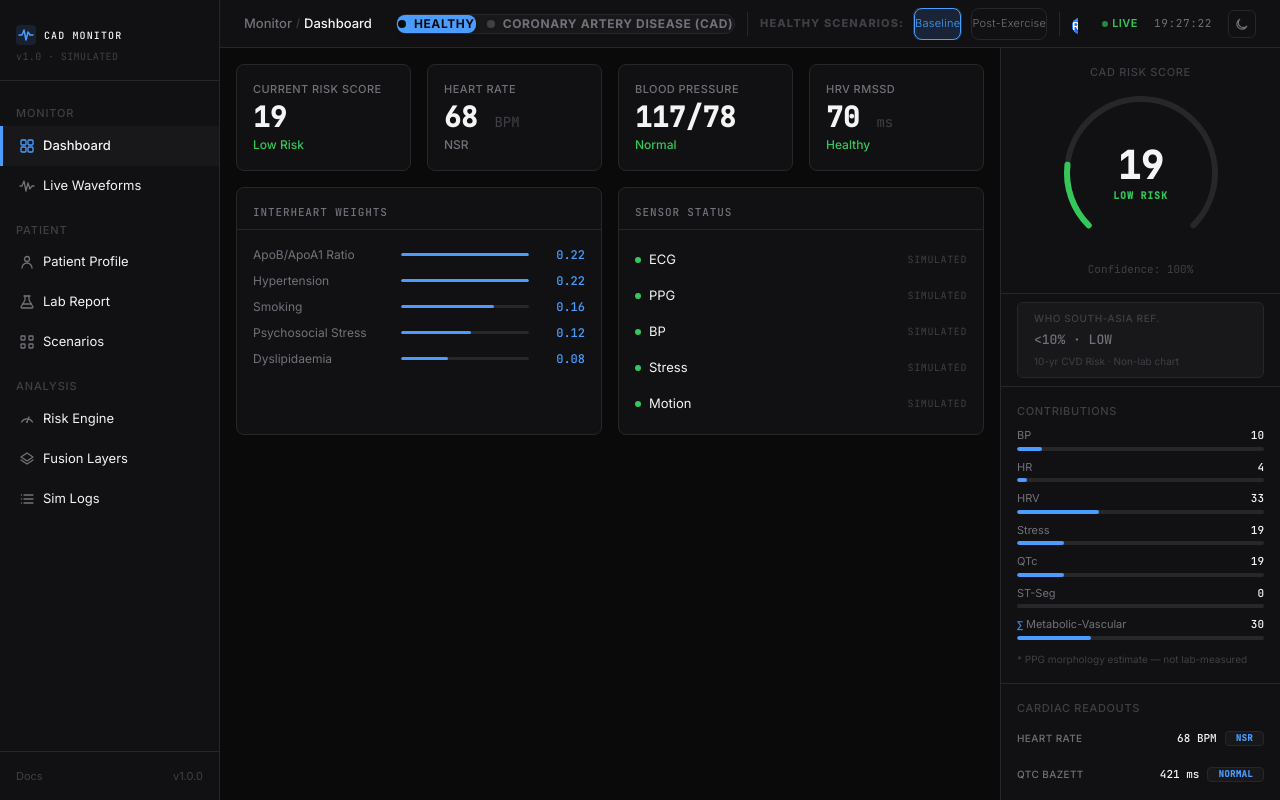
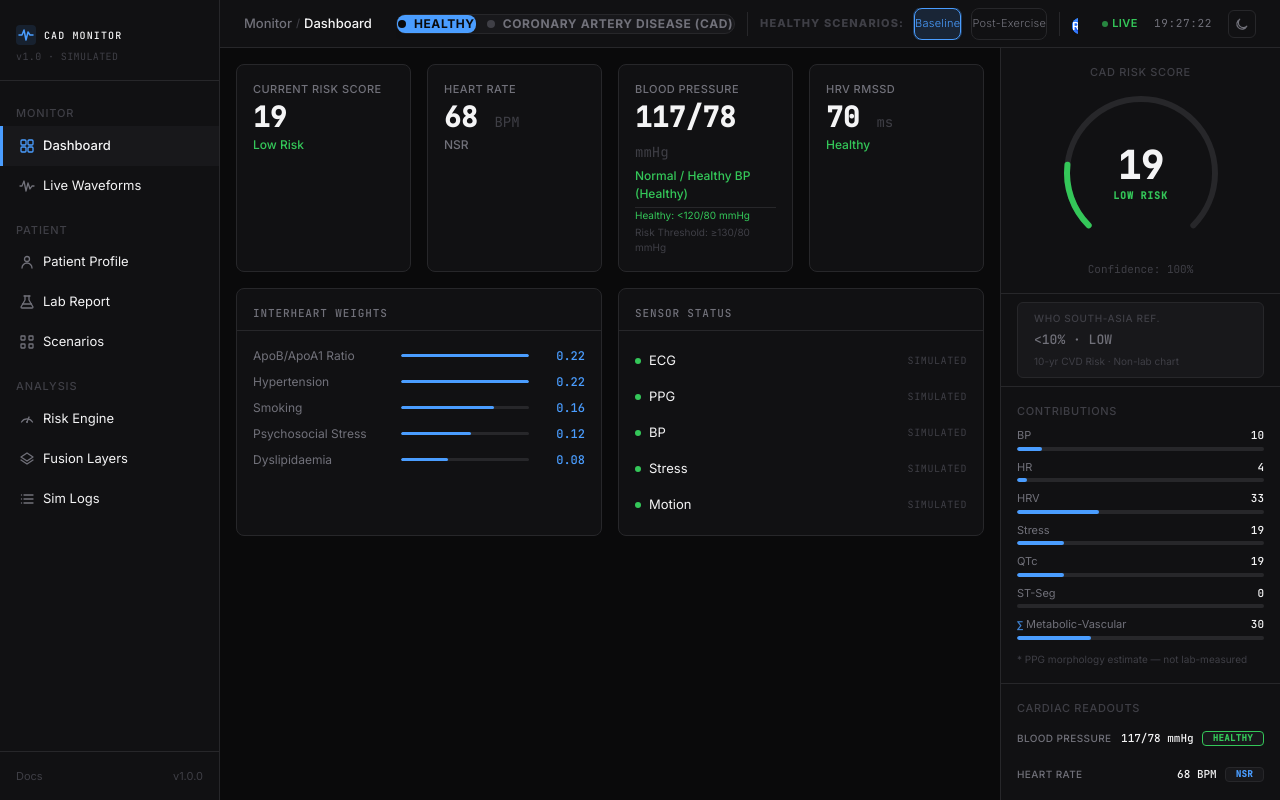
Before and after one commit to anirudh0405/codes, a React (Vite) app in the folder cad-risk-simulator/: page / in a window 1280 px wide. Built offline with nearby package versions, Linux system fonts and the light colour scheme.

Commit message:
ranges added

```diff
--- a/cad-risk-simulator/src/components/Dashboard/DashboardHome.tsx
+++ b/cad-risk-simulator/src/components/Dashboard/DashboardHome.tsx
@@ -11,6 +11,7 @@ import React from 'react';
 import { useSimStore } from '../../store/simStore';
 import { WEIGHTS } from '../../riskEngine';
 import { SensorType } from '../../hal/ISensorSource';
+import { classifyBP } from '../../lib/bpRanges';
 
 // ── Risk helpers ─────────────────────────────────────────────────────────────
 
@@ -18,12 +19,6 @@ function getRiskColor(band: string): string {
   if (band === 'High') return 'var(--risk-high)';
   if (band === 'Moderate') return 'var(--risk-moderate)';
   return 'var(--risk-low)';
-}
-
-function bpStatusLabel(sys: number): { label: string; color: string } {
-  if (sys >= 140) return { label: 'Hypertensive', color: 'var(--risk-high)' };
-  if (sys >= 130) return { label: 'Elevated', color: 'var(--risk-moderate)' };
-  return { label: 'Normal', color: 'var(--risk-low)' };
 }
 
 function hrvStatusLabel(hrv: number): { label: string; color: string } {
@@ -67,7 +62,7 @@ export function DashboardHome() {
   const dia   = snapshot?.diastolic ?? 80;
   const hrvVal = snapshot?.hrv ?? 0;
 
-  const bp  = bpStatusLabel(sys);
+  const bpInfo = classifyBP(sys, dia);
   const hrv = hrvStatusLabel(hrvVal);
 
   return (
@@ -100,11 +95,17 @@ export function DashboardHome() {
         <div className="panel-card dash-stat-card">
           <span className="dash-stat-label">Blood Pressure</span>
           <span className="dash-stat-value" style={{ fontFamily: 'var(--font-mono)' }}>
-            {sys}/{dia}
+            {sys}/{dia} <span className="dash-stat-unit">mmHg</span>
           </span>
-          <span className="dash-stat-sub" style={{ color: bp.color }}>
-            {bp.label}
+          <span className="dash-stat-sub" style={{ color: bpInfo.color }}>
+            {bpInfo.label} ({bpInfo.shortLabel})
           </span>
+          <div className="mt-1.5 pt-1.5 border-t border-[var(--border)] text-[10px] text-[var(--text-tertiary)] flex flex-col gap-0.5">
+            <span style={{ color: 'var(--risk-low)' }}>Healthy: &lt;120/80 mmHg</span>
+            <span style={{ color: sys >= 130 || dia >= 80 ? 'var(--risk-high)' : 'var(--text-tertiary)' }}>
+              Risk Threshold: ≥130/80 mmHg
+            </span>
+          </div>
         </div>
 
         {/* Card 4: HRV RMSSD */}
--- a/cad-risk-simulator/src/components/Dashboard/LiveWaveforms.tsx
+++ b/cad-risk-simulator/src/components/Dashboard/LiveWaveforms.tsx
@@ -11,6 +11,7 @@
 
 import React, { useRef, useCallback, useEffect } from 'react';
 import { useSimStore } from '../../store/simStore';
+import { classifyBP } from '../../lib/bpRanges';
 
 // ── Inline WaveformChart (same as App.tsx, no glow) ──────────────────────────
 
@@ -155,7 +156,7 @@ export function LiveWaveforms() {
   const lipidConf = riskResult?.lipidConfidence ?? 1.0;
   const lipidLowConf = lipidConf < 0.70;
 
-  const bp  = bpStatusLabel(sys);
+  const bpInfo = classifyBP(sys, dia);
   const str = stressStatusLabel(stress);
   const hrv = hrvStatusLabel(hrvVal);
 
@@ -204,11 +205,17 @@ export function LiveWaveforms() {
         <div className="panel-card dash-stat-card">
           <span className="dash-stat-label">Blood Pressure</span>
           <span className="dash-stat-value" style={{ fontFamily: 'var(--font-mono)' }}>
-            {sys}/{dia}
+            {sys}/{dia} <span className="dash-stat-unit">mmHg</span>
           </span>
-          <span className="dash-stat-sub" style={{ color: bp.color }}>
-            {bp.label}
+          <span className="dash-stat-sub" style={{ color: bpInfo.color }}>
+            {bpInfo.label}
           </span>
+          <div className="mt-1 pt-1 border-t border-[var(--border)] text-[10px] text-[var(--text-tertiary)] flex flex-col gap-0.5">
+            <span style={{ color: 'var(--risk-low)' }}>Healthy: &lt;120/80 mmHg</span>
+            <span style={{ color: sys >= 130 || dia >= 80 ? 'var(--risk-high)' : 'var(--text-tertiary)' }}>
+              Risk Threshold: ≥130/80 mmHg
+            </span>
+          </div>
         </div>
 
         {/* Stress Index */}
--- a/cad-risk-simulator/src/components/layout/RightPanelContent.tsx
+++ b/cad-risk-simulator/src/components/layout/RightPanelContent.tsx
@@ -14,6 +14,7 @@
 import React, { useState, useEffect, useCallback, useRef } from 'react';
 import { useSimStore } from '../../store/simStore';
 import { AnimatedScore, AnimatedNumber } from '@/components/ui/AnimatedNumber';
+import { classifyBP } from '../../lib/bpRanges';
 
 // ── Helpers ──────────────────────────────────────────────────────────────────
 
@@ -151,6 +152,8 @@ function CardiacReadouts() {
   const stLabel = Math.abs(snapshot.stSegment) > 0.1 ? 'DEVIATED' : 'ISOELECTRIC';
   const stTagColor = Math.abs(snapshot.stSegment) > 0.1 ? 'var(--risk-moderate)' : undefined;
 
+  const bpInfo = classifyBP(snapshot.systolic, snapshot.diastolic);
+
   const readouts: {
     label: string;
     value: string;
@@ -158,6 +161,12 @@ function CardiacReadouts() {
     tagColor?: string;
     valueColor?: string;
   }[] = [
+    {
+      label: 'BLOOD PRESSURE',
+      value: `${snapshot.systolic}/${snapshot.diastolic} mmHg`,
+      tag: bpInfo.shortLabel.toUpperCase(),
+      tagColor: bpInfo.color,
+    },
     {
       label: 'HEART RATE',
       value: `${snapshot.heartRate} BPM`,
--- a/cad-risk-simulator/src/components/pages/ScenariosPage.tsx
+++ b/cad-risk-simulator/src/components/pages/ScenariosPage.tsx
@@ -16,6 +16,7 @@ import React, { useState, useMemo } from 'react';
 import { useSimStore } from '../../store/simStore';
 import { useShallow } from 'zustand/react/shallow';
 import { SCENARIO_PRESETS, PRESET_CATEGORIES, type PresetCategory } from '../../presets';
+import { classifyBP } from '../../lib/bpRanges';
 
 // ── Scenario Card ────────────────────────────────────────────────────────────
 
@@ -28,10 +29,11 @@ function ScenarioCard({
   isActive: boolean;
   onLoad: () => void;
 }) {
-  // Pick 2-3 key param chips
+  const bpInfo = classifyBP(preset.params.systolic, preset.params.diastolic);
+
   const chips: { label: string; value: string }[] = [
     { label: 'HR', value: `${preset.params.heartRate} bpm` },
-    { label: 'BP', value: `${preset.params.systolic}/${preset.params.diastolic}` },
+    { label: 'Fixed BP', value: `${preset.params.systolic}/${preset.params.diastolic} mmHg` },
     { label: 'HRV', value: `${preset.params.hrv} ms` },
   ];
 
@@ -42,6 +44,7 @@ function ScenarioCard({
         <span className="sc-card-name">{preset.name}</span>
       </div>
       <p className="sc-card-desc">{preset.description}</p>
+
       <div className="sc-card-chips">
         {chips.map(c => (
           <span key={c.label} className="sc-chip">
@@ -50,6 +53,21 @@ function ScenarioCard({
           </span>
         ))}
       </div>
+
+      {/* BP Healthy vs Risk Range Banner */}
+      <div className="my-2 p-2 rounded-lg bg-[var(--surface-alt)] border border-[var(--border)] text-[11px] flex flex-col gap-1">
+        <div className="flex items-center justify-between font-semibold">
+          <span className="text-[var(--text-secondary)]">BP Status:</span>
+          <span style={{ color: bpInfo.color }}>{bpInfo.label}</span>
+        </div>
+        <div className="text-[10px] text-[var(--text-tertiary)] flex items-center justify-between border-t border-[var(--border)] pt-1 mt-0.5">
+          <span style={{ color: 'var(--risk-low)' }}>Healthy: &lt;120/80</span>
+          <span style={{ color: bpInfo.category !== 'healthy' ? 'var(--risk-high)' : 'var(--text-tertiary)' }}>
+            {bpInfo.riskRangeText}
+          </span>
+        </div>
+      </div>
+
       <button
         type="button"
         className={`sc-load-btn${isActive ? ' sc-load-active' : ''}`}
--- /dev/null
+++ b/cad-risk-simulator/src/lib/bpRanges.ts
@@ -0,0 +1,70 @@
+/**
+ * Clinical Blood Pressure Range & Classification Standards
+ * Based on AHA / ACC / WHO Hypertension Guidelines:
+ *  - Normal / Healthy: < 120 mmHg Systolic AND < 80 mmHg Diastolic
+ *  - Elevated: 120–129 mmHg Systolic AND < 80 mmHg Diastolic
+ *  - Stage 1 Hypertension (Moderate Risk): 130–139 mmHg Systolic OR 80–89 mmHg Diastolic
+ *  - Stage 2 Hypertension (High Risk): ≥ 140 mmHg Systolic OR ≥ 90 mmHg Diastolic
+ */
+
+export interface BPRangeClassification {
+  category: 'healthy' | 'elevated' | 'stage1' | 'stage2';
+  label: string;            // "Normal / Healthy BP" | "Elevated BP" | "Stage 1 Hypertensive" | "Stage 2 Hypertensive"
+  shortLabel: string;       // "Healthy" | "Elevated" | "Stage 1 Risk" | "Stage 2 Risk"
+  rangeText: string;        // "< 120 / < 80 mmHg" | "120–129 / < 80 mmHg" | "130–139 / 80–89 mmHg" | "≥ 140 / ≥ 90 mmHg"
+  healthyRangeText: string; // "Healthy: <120/80 mmHg"
+  riskRangeText: string;    // "Risk: ≥130/80 mmHg"
+  color: string;            // CSS color
+}
+
+export const BP_REFERENCE_RANGES = {
+  healthy:  { label: 'Healthy (Normal)', range: '< 120 / < 80 mmHg', color: 'var(--risk-low, #10b981)' },
+  elevated: { label: 'Elevated',         range: '120–129 / < 80 mmHg', color: 'var(--alert-amber, #eab308)' },
+  stage1:   { label: 'Stage 1 Risk',     range: '130–139 / 80–89 mmHg', color: 'var(--risk-moderate, #f59e0b)' },
+  stage2:   { label: 'Stage 2 Risk',     range: '≥ 140 / ≥ 90 mmHg', color: 'var(--risk-high, #ef4444)' },
+};
+
+export function classifyBP(systolic: number, diastolic: number = 80): BPRangeClassification {
+  if (systolic >= 140 || diastolic >= 90) {
+    return {
+      category: 'stage2',
+      label: 'Stage 2 Hypertensive',
+      shortLabel: 'Stage 2 Risk',
+      rangeText: '≥ 140 / ≥ 90 mmHg',
+      healthyRangeText: 'Healthy: <120/80 mmHg',
+      riskRangeText: 'High Risk: ≥140/90 mmHg',
+      color: 'var(--risk-high, #ef4444)',
+    };
+  }
+  if (systolic >= 130 || diastolic >= 80) {
+    return {
+      category: 'stage1',
+      label: 'Stage 1 Hypertensive',
+      shortLabel: 'Stage 1 Risk',
+      rangeText: '130–139 / 80–89 mmHg',
+      healthyRangeText: 'Healthy: <120/80 mmHg',
+      riskRangeText: 'Moderate Risk: 130–139/80–89 mmHg',
+      color: 'var(--risk-moderate, #f59e0b)',
+    };
+  }
+  if (systolic >= 120) {
+    return {
+      category: 'elevated',
+      label: 'Elevated BP',
+      shortLabel: 'Elevated',
+      rangeText: '120–129 / < 80 mmHg',
+      healthyRangeText: 'Healthy: <120/80 mmHg',
+      riskRangeText: 'Elevated: 120–129/<80 mmHg',
+      color: 'var(--alert-amber, #eab308)',
+    };
+  }
+  return {
+    category: 'healthy',
+    label: 'Normal / Healthy BP',
+    shortLabel: 'Healthy',
+    rangeText: '< 120 / < 80 mmHg',
+    healthyRangeText: 'Healthy: <120/80 mmHg',
+    riskRangeText: 'Risk Threshold: ≥130/80 mmHg',
+    color: 'var(--risk-low, #10b981)',
+  };
+}
```
